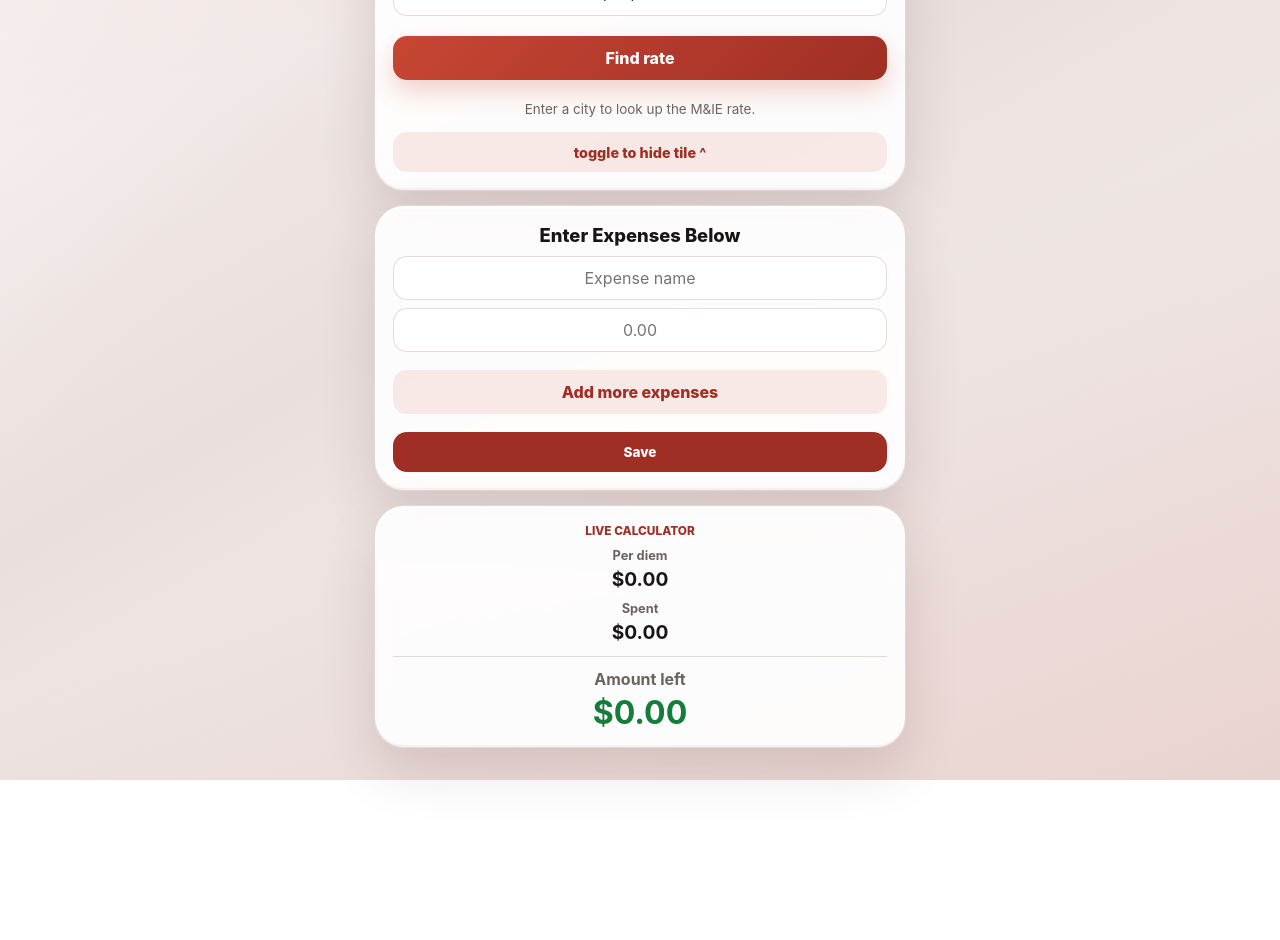
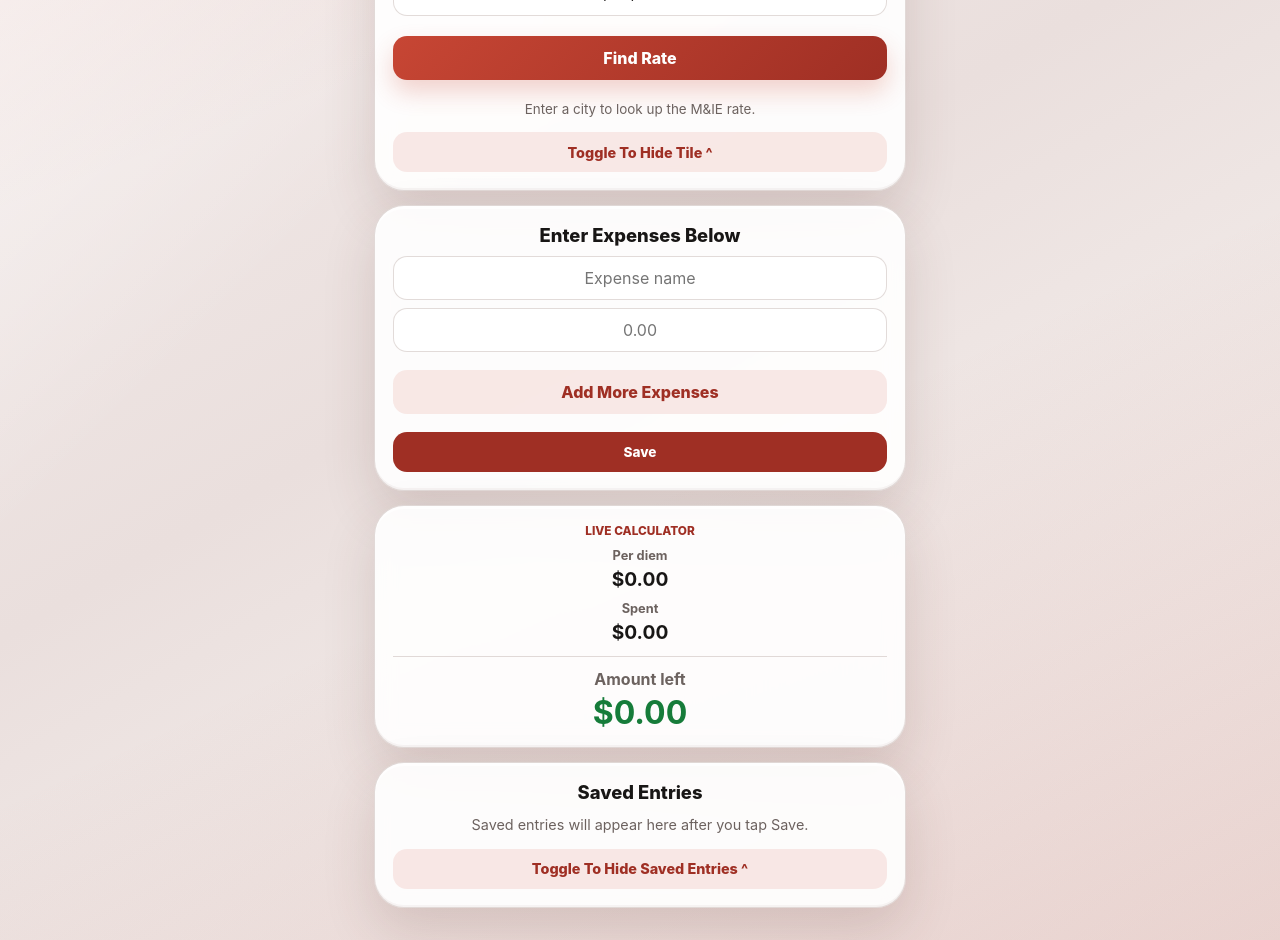
Before and after one commit to moizkprojects/expensetracker, a React (Vite) app: page / in a window 1280 px wide. Shown: the part 400-1340 px from the top of the page. Before the commit the page ends 1180 px from the top, so only its background shows below. Built offline with nearby package versions, Linux system fonts and the light colour scheme.

Commit message:
Add files via upload

```diff
--- a/src/App.tsx
+++ b/src/App.tsx
@@ -4,6 +4,7 @@ import { searchOsmPlaces } from "./services/osmSearch";
 import { resolveRate } from "./services/rateResolver";
 import { RetentionService, SessionStore } from "./services/storage";
 import type {
+  DailySession,
   ExpenseRow as ExpenseRowType,
   OsmSuggestion,
   RateResolution,
@@ -38,6 +39,15 @@ const hydrateRows = (expenses: StoredExpense[]): ExpenseRowType[] => {
 };
 
 const dateFromInput = (dateKey: string) => new Date(`${dateKey || todayKey}T12:00:00`);
+const formatSavedDate = (dateKey: string) =>
+  dateFromInput(dateKey).toLocaleDateString(undefined, {
+    month: "short",
+    day: "numeric",
+    year: "numeric",
+  });
+
+const savedExpenseTotal = (session: DailySession) =>
+  session.expenses.reduce((sum, item) => sum + item.amount, 0);
 
 function App() {
   const [initialSession] = useState(() => {
@@ -52,6 +62,8 @@ function App() {
   const [rows, setRows] = useState<ExpenseRowType[]>(hydrateRows(initialSession?.expenses ?? []));
   const [busy, setBusy] = useState(false);
   const [topTileCollapsed, setTopTileCollapsed] = useState(false);
+  const [historyCollapsed, setHistoryCollapsed] = useState(false);
+  const [savedSessions, setSavedSessions] = useState<DailySession[]>(() => SessionStore.list());
   const [saveStatus, setSaveStatus] = useState(initialSession ? "Saved for this date" : "");
   const [suggestions, setSuggestions] = useState<OsmSuggestion[]>([]);
   const [suggestionsBusy, setSuggestionsBusy] = useState(false);
@@ -171,6 +183,7 @@ function App() {
       resolution,
       expenses,
     });
+    setSavedSessions(SessionStore.list());
     setSaveStatus("Saved for this date");
   };
 
@@ -285,7 +298,7 @@ function App() {
             </div>
 
             <button className="btn btn-primary" onClick={onResolve} type="button" disabled={busy}>
-              {busy ? "Finding rate..." : "Find rate"}
+              {busy ? "Finding Rate..." : "Find Rate"}
             </button>
             {resolution.message ? <p className="status">{resolution.message}</p> : null}
           </div>
@@ -297,7 +310,7 @@ function App() {
           aria-label={topTileCollapsed ? "Show tile" : "Hide tile"}
           onClick={() => setTopTileCollapsed((value) => !value)}
         >
-          {topTileCollapsed ? "toggle to show tile ^" : "toggle to hide tile ^"}
+          {topTileCollapsed ? "Toggle To Show Tile ^" : "Toggle To Hide Tile ^"}
         </button>
       </section>
 
@@ -313,7 +326,7 @@ function App() {
           />
         ))}
         <button className="btn btn-secondary" type="button" onClick={onAddAnother}>
-          Add more expenses
+          Add More Expenses
         </button>
         <button className="save-button" type="button" onClick={onSave}>
           Save
@@ -338,6 +351,46 @@ function App() {
           <strong>{toUsd(Math.abs(budget.remaining))}</strong>
         </div>
       </section>
+
+      <section className={`tile history-tile ${historyCollapsed ? "is-collapsed" : ""}`}>
+        <h2 className="section-title">Saved Entries</h2>
+        <div className="history-body">
+          {savedSessions.length ? (
+            <div className="history-list">
+              {savedSessions.map((session) => (
+                <article className="history-entry" key={session.dateKey}>
+                  <strong>{formatSavedDate(session.dateKey)}</strong>
+                  <span>{session.locationInput || "No location saved"}</span>
+                  <span>Per diem: {toUsd(session.resolution.mieRate || 0)}</span>
+                  <span>Total expenses: {toUsd(savedExpenseTotal(session))}</span>
+                  {session.expenses.length ? (
+                    <ul className="history-expenses">
+                      {session.expenses.map((expense, index) => (
+                        <li key={`${session.dateKey}-${expense.name}-${index}`}>
+                          <span>{expense.name || "Unnamed expense"}</span>
+                          <strong>{toUsd(expense.amount)}</strong>
+                        </li>
+                      ))}
+                    </ul>
+                  ) : (
+                    <p className="history-empty">No expenses saved for this day.</p>
+                  )}
+                </article>
+              ))}
+            </div>
+          ) : (
+            <p className="history-empty">Saved entries will appear here after you tap Save.</p>
+          )}
+        </div>
+        <button
+          className="toggle-button"
+          type="button"
+          aria-label={historyCollapsed ? "Show saved entries" : "Hide saved entries"}
+          onClick={() => setHistoryCollapsed((value) => !value)}
+        >
+          {historyCollapsed ? "Toggle To Show Saved Entries ^" : "Toggle To Hide Saved Entries ^"}
+        </button>
+      </section>
     </main>
   );
 }
--- a/src/components/ExpenseRow.tsx
+++ b/src/components/ExpenseRow.tsx
@@ -24,8 +24,8 @@ export function ExpenseRow({ row, removable, onChange, onRemove }: Props) {
         onChange={(e) => onChange({ ...row, amount: e.target.value })}
       />
       {removable ? (
-        <button className="remove-btn" onClick={onRemove} type="button" aria-label="Remove expense">
-          x
+        <button className="remove-btn" onClick={onRemove} type="button" aria-label="Remove Expense">
+          X
         </button>
       ) : null}
     </div>
--- a/src/services/storage.ts
+++ b/src/services/storage.ts
@@ -45,6 +45,11 @@ export const SessionStore = {
     return store.sessions.find((item) => item.dateKey === dateKey) ?? null;
   },
 
+  list(): DailySession[] {
+    const store = parseStore();
+    return [...store.sessions].sort((a, b) => b.dateKey.localeCompare(a.dateKey));
+  },
+
   save(session: Omit<DailySession, "createdAt"> & { createdAt?: string }) {
     const store = parseStore();
     const createdAt = session.createdAt ?? nowIso();
--- a/src/styles/global.css
+++ b/src/styles/global.css
@@ -166,6 +166,13 @@ input {
   transition: max-height 240ms ease, opacity 180ms ease, margin 240ms ease;
 }
 
+.history-body {
+  max-height: 900px;
+  overflow: hidden;
+  opacity: 1;
+  transition: max-height 240ms ease, opacity 180ms ease, margin 240ms ease;
+}
+
 .combined-tile.is-collapsed .collapsible-body {
   max-height: 0;
   margin: 0;
@@ -178,6 +185,16 @@ input {
 }
 
 .combined-tile.is-collapsed .toggle-button {
+  margin-top: 0;
+}
+
+.history-tile.is-collapsed .history-body {
+  max-height: 0;
+  margin: 0;
+  opacity: 0;
+}
+
+.history-tile.is-collapsed .toggle-button {
   margin-top: 0;
 }
 
@@ -339,7 +356,7 @@ input {
 }
 
 .calculator-tile {
-  margin-bottom: 0;
+  margin-bottom: 14px;
 }
 
 .expense-tile {
@@ -352,6 +369,68 @@ input {
   grid-template-columns: 1fr;
   gap: 10px;
   margin: 10px 0 12px;
+}
+
+.history-tile {
+  margin-bottom: 0;
+}
+
+.history-list {
+  display: grid;
+  gap: 12px;
+  margin-top: 12px;
+}
+
+.history-entry {
+  display: grid;
+  gap: 6px;
+  padding: 14px;
+  border: 1px solid rgba(110, 103, 101, 0.16);
+  border-radius: 22px;
+  background: rgba(245, 244, 243, 0.88);
+  box-shadow:
+    0 12px 26px rgba(88, 50, 43, 0.08),
+    0 2px 0 rgba(255, 255, 255, 0.7) inset;
+  text-align: center;
+  overflow-wrap: anywhere;
+}
+
+.history-entry > strong {
+  color: var(--brand-dark);
+  font-size: 1.05rem;
+}
+
+.history-entry > span {
+  color: var(--muted);
+  font-size: 0.9rem;
+}
+
+.history-expenses {
+  display: grid;
+  gap: 6px;
+  margin: 8px 0 0;
+  padding: 0;
+  list-style: none;
+}
+
+.history-expenses li {
+  display: grid;
+  gap: 3px;
+  padding: 9px 10px;
+  border-radius: 16px;
+  color: var(--ink);
+  background: #fff;
+}
+
+.history-expenses span {
+  color: var(--muted);
+}
+
+.history-empty {
+  margin: 12px 0 0;
+  color: var(--muted);
+  font-size: 0.9rem;
+  line-height: 1.35;
 }
 
 .stat-label {
```
